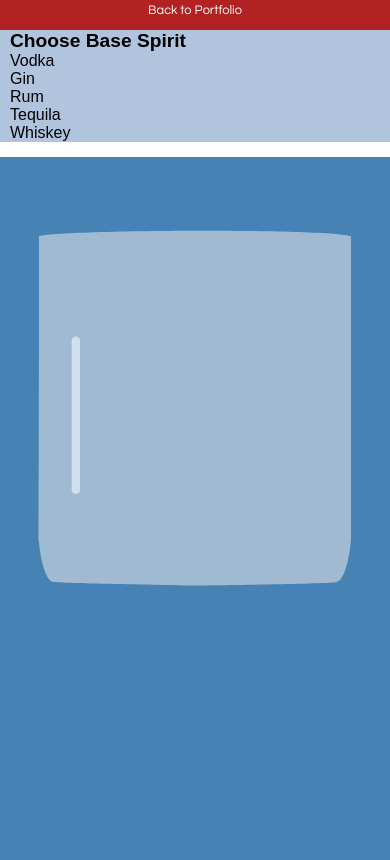
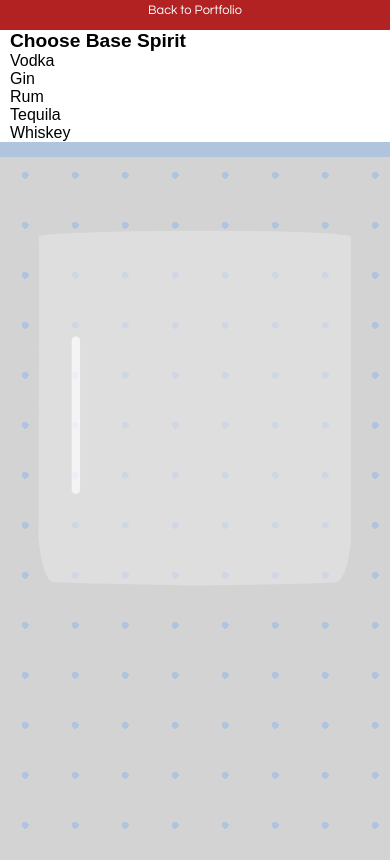
Before and after one commit to Jacob-Viray/mixology-drink-mixer, a plain HTML site: page index.html in a window 390 px wide. Drawn offline with Linux system fonts and the light colour scheme; a web font is replaced by a local one.

Commit message:
Add files via upload

```diff
--- a/css/stylesquizbasic.css
+++ b/css/stylesquizbasic.css
@@ -10,11 +10,13 @@
 }
 
 body {
-	background: steelblue;
 	font-family: 'Ravi Prakash', Gotham, sans-serif;
 	overflow: hidden;
 	min-width: 860px;
 	min-height: 860px;
+	background: radial-gradient(circle, lightsteelblue 10%, transparent 10%),
+  radial-gradient(circle, white 10%, lightgray 10%) 50px 50px;
+	background-size: 50px 50px;
 }
 
 button, a {
@@ -57,14 +59,19 @@ ul {
 
 
 #ingredients-area {
-	border-right: 15px solid white;
+	display: flex;
+	background-color: white;
+	flex-direction: column;
+	justify-content: center;
+	text-align: right;
+	padding: 10px;
+	border-right: 15px solid lightsteelblue;
 	width: 30vw;
 	min-width: 150px;
-	max-width: 300px;
+	max-width: 600px;
 	height: 100vh;
 	float: left;
-	background: lightsteelblue;
-	overflow-y: auto;
+	overflow-y: scroll;
 }
 
 .ingredient-option-holder, #end-option-holder, #results-holder {
@@ -94,10 +101,12 @@ ul {
 }
 
 #results-option {
+	float: right;
 	border-top: 5px solid black;
 }
 
 #results-holder p {
+	text-align: left;
 	font-family: 'Raleway', Gotham, sans-serif;
 	padding: 10px 20px 10px 5px;
 	line-height: 1.3rem;
@@ -127,7 +136,7 @@ ul {
 	width: 70vw;
 	height: 100vh;
 	min-width: 600px;
-	background: steelblue;
+	max-width: 900px;
 	display: flex;
 	flex-direction: column;
 	align-items: center;
@@ -368,11 +377,17 @@ h3 {
 }
 
 #ingredients-area {
+	text-align: left;
+	padding: 0;
 	border-right: none;
-	border-bottom: 15px solid white;
+	border-bottom: 15px solid lightsteelblue;
 	width: 100vw;
 	max-width: none;
 	height: auto;
+}
+
+#results-option {
+	float: left;
 }
 
 #work-area {
```
